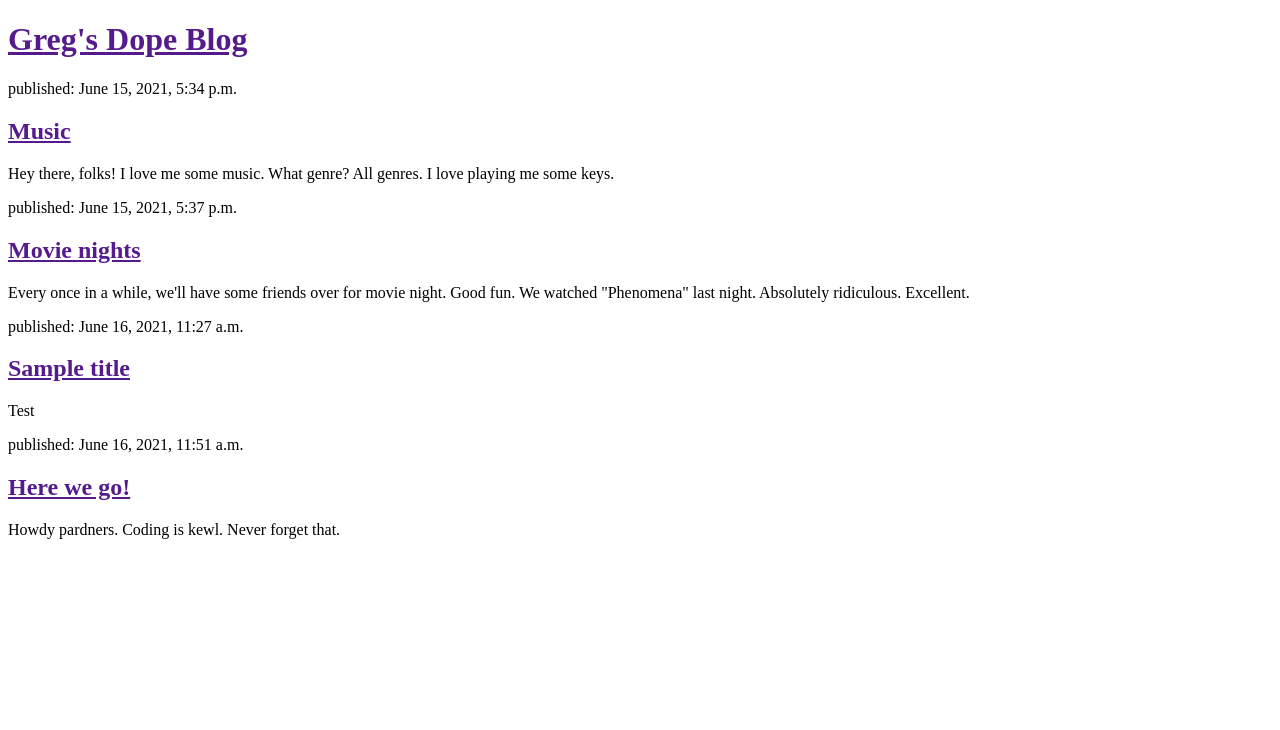
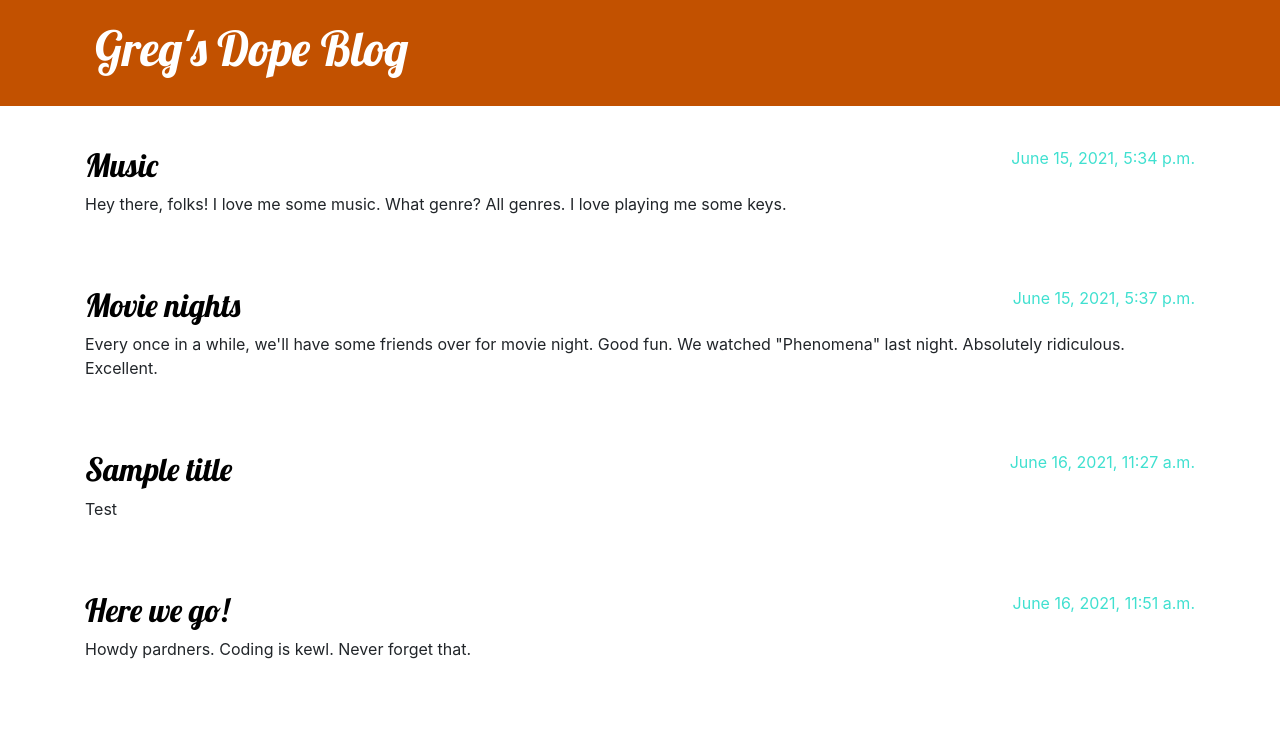
Before and after one commit to Momentum-Team-8/django-girls-tutorial-gregsronce, a Django app: page / in a window 1280 px wide. Shown: the top 730 px of the page. Run offline with Django 3.2, Linux system fonts and the light colour scheme; data comes from the database, SQL or seed files in the repository; both versions use the stored data as it was after the commit.

Commit message:
Extended templates.

```diff
--- /dev/null
+++ b/blog/static/css/blog.css
@@ -0,0 +1,70 @@
+.page-header {
+  background-color: #c25100;
+  margin-top: 0;
+  margin-bottom: 40px;
+  padding: 20px 20px 20px 40px;
+}
+
+.page-header h1,
+.page-header h1 a,
+.page-header h1 a:visited,
+.page-header h1 a:active {
+  color: #ffffff;
+  font-size: 36pt;
+  text-decoration: none;
+}
+
+h1,
+h2,
+h3,
+h4 {
+  font-family: "Lobster", cursive;
+}
+
+.date {
+  color:turquoise;
+}
+
+.save {
+  float: right;
+}
+
+.post-form textarea,
+.post-form input {
+  width: 100%;
+}
+
+.top-menu,
+.top-menu:hover,
+.top-menu:visited {
+  color: #ffffff;
+  float: right;
+  font-size: 26pt;
+  margin-right: 20px;
+}
+
+.post {
+  margin-bottom: 70px;
+}
+
+.post h2 a,
+.post h2 a:visited {
+  color: #000000;
+}
+
+.post > .date,
+.post > .actions {
+  float: right;
+}
+
+.btn-default,
+.btn-default:visited {
+  color: #c25100;
+  background: none;
+  border-color: #c25100;
+}
+
+.btn-default:hover {
+  color: #ffffff;
+  background-color: #c25100;
+}
--- /dev/null
+++ b/blog/templates/blog/base.html
@@ -0,0 +1,34 @@
+{% load static %}
+<!DOCTYPE html>
+<html>
+  <head>
+    <title>Greg's Blog</title>
+    <link
+      rel="stylesheet"
+      href="https://cdn.jsdelivr.net/npm/bootstrap@4.5.3/dist/css/bootstrap.min.css"
+      integrity="sha384-TX8t27EcRE3e/ihU7zmQxVncDAy5uIKz4rEkgIXeMed4M0jlfIDPvg6uqKI2xXr2"
+      crossorigin="anonymous"
+    />
+    <link
+      href="//fonts.googleapis.com/css?family=Lobster&subset=latin,latin-ext"
+      rel="stylesheet"
+      type="text/css"
+    />
+    <link rel="stylesheet" href="{% static 'css/blog.css' %}" />
+  </head>
+  <body>
+    <header class="page-header">
+      <div class="container">
+          <h1><a href="/">Greg's Dope Blog</a></h1>
+      </div>
+    </header>
+    <main class="container">
+        <div class="row">
+            <div class="col">
+            {% block content %}
+            {% endblock %}
+            </div>
+        </div>
+    </main>
+</body>
+</html>
--- a/blog/templates/blog/post_list.html
+++ b/blog/templates/blog/post_list.html
@@ -1,18 +1,9 @@
-<!DOCTYPE html>
-<html>
-  <head>
-    <title>Greg's Blog</title>
-  </head>
-  <body>
-    <header>
-      <h1><a href="">Greg's Dope Blog</a></h1>
-    </header>
-    {% for post in posts %}
-      <article>
-        <time>published: {{ post.published_date }}</time>
-        <h2><a href="">{{ post.title }}</a></h2>
-        <p>{{ post.text|linebreaksbr }}</p>
-      </article>
-    {% endfor %}
-  </body>
-</html>
+{% extends 'blog/base.html' %}
+
+{% block content %} {% for post in posts %}
+<article class="post">
+  <time class="date"> {{ post.published_date }} </time>
+  <h2><a href="">{{ post.title }}</a></h2>
+  <p>{{ post.text|linebreaksbr }}</p>
+</article>
+{% endfor %} {% endblock %}
```
Also changed, not shown: db.sqlite3.
